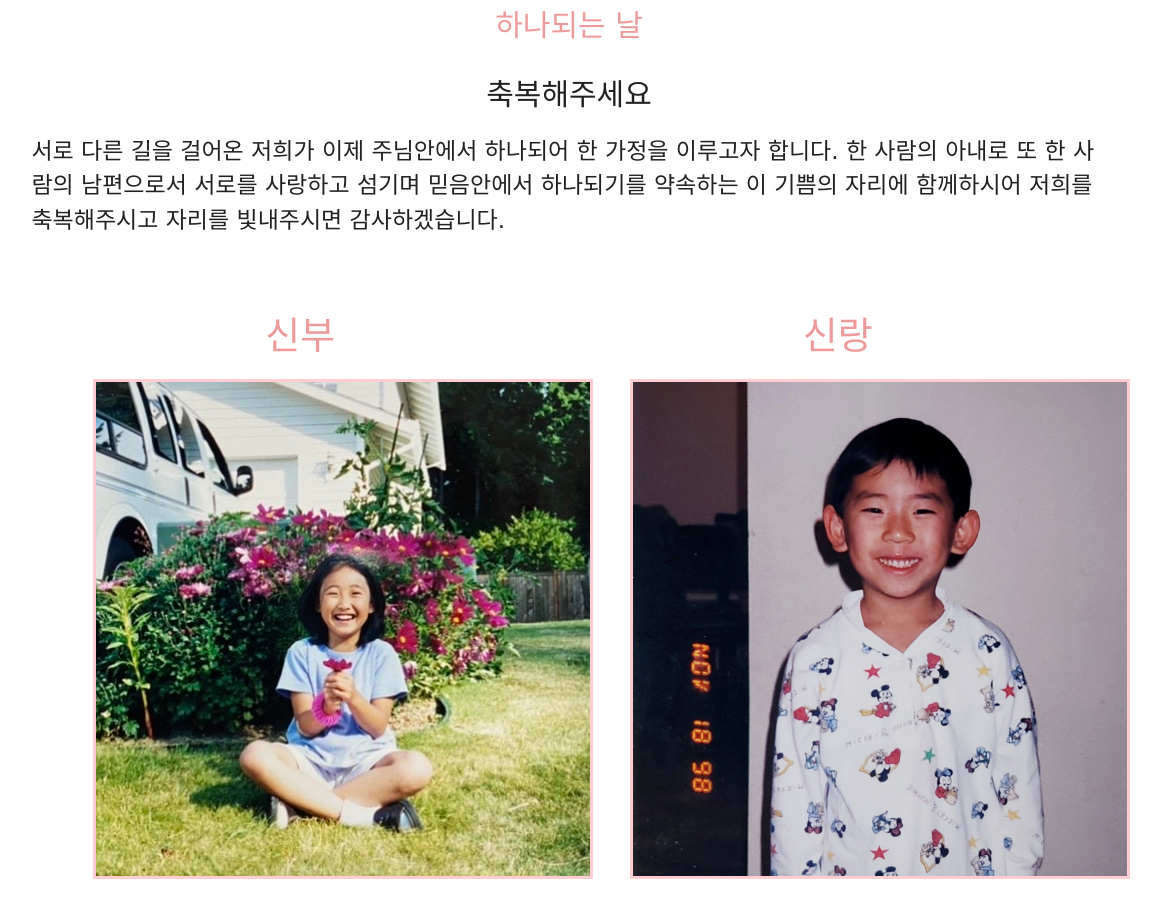
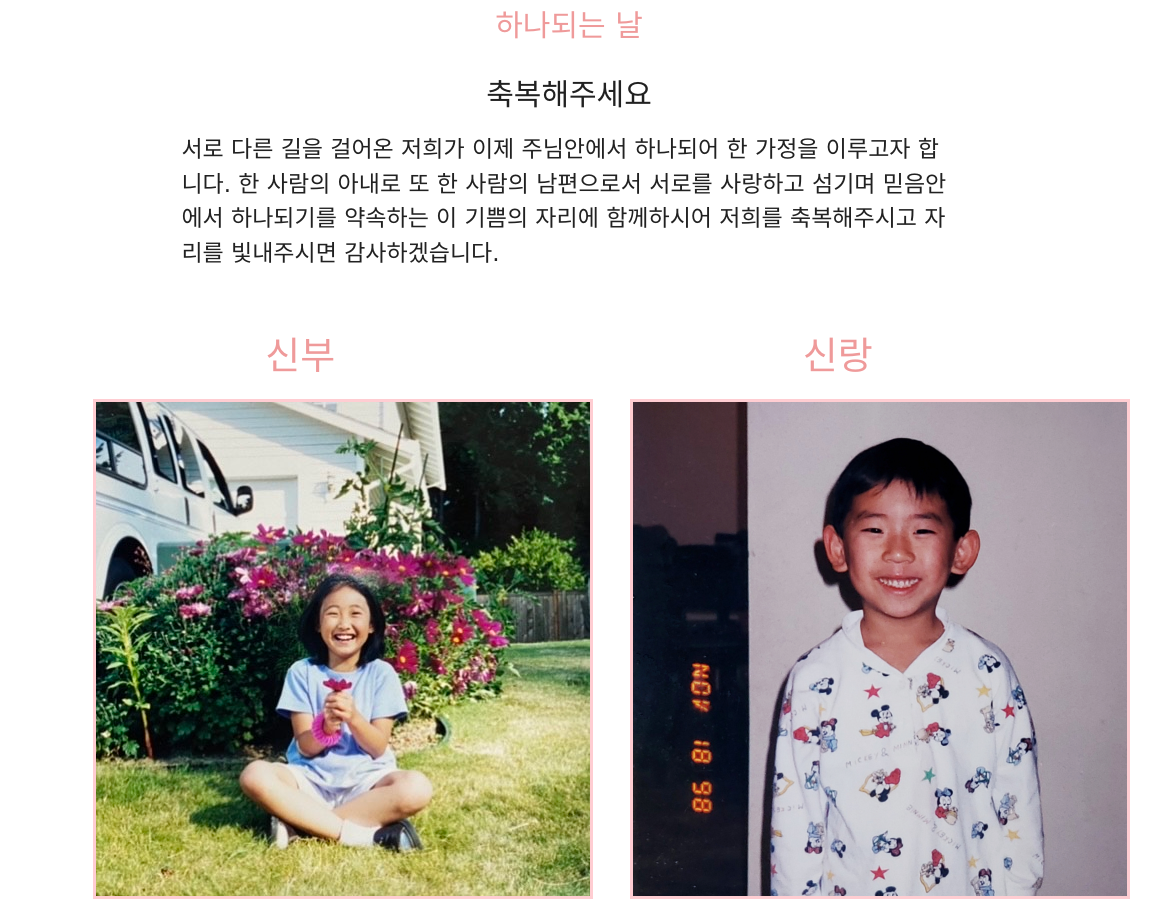
Before and after one commit to sgk94/wedding, a plain HTML site: page index.html in a window 1536 px wide. Shown: the part 940-1858 px from the top of the page, without its empty margins (199-1360 px from the left). Drawn offline with nearby package versions, Linux system fonts and the light colour scheme; a web font is replaced by a local one.

Commit message:
fixed margins for desktop res

```diff
--- a/main.css
+++ b/main.css
@@ -86,6 +86,11 @@ body {
 
   .groom-bride-pic {
     margin-left: 50px;
+  }
+
+  #our-story {
+    font-size: 23px;
+    margin: 10px 150px;
   }
 
 }
```
